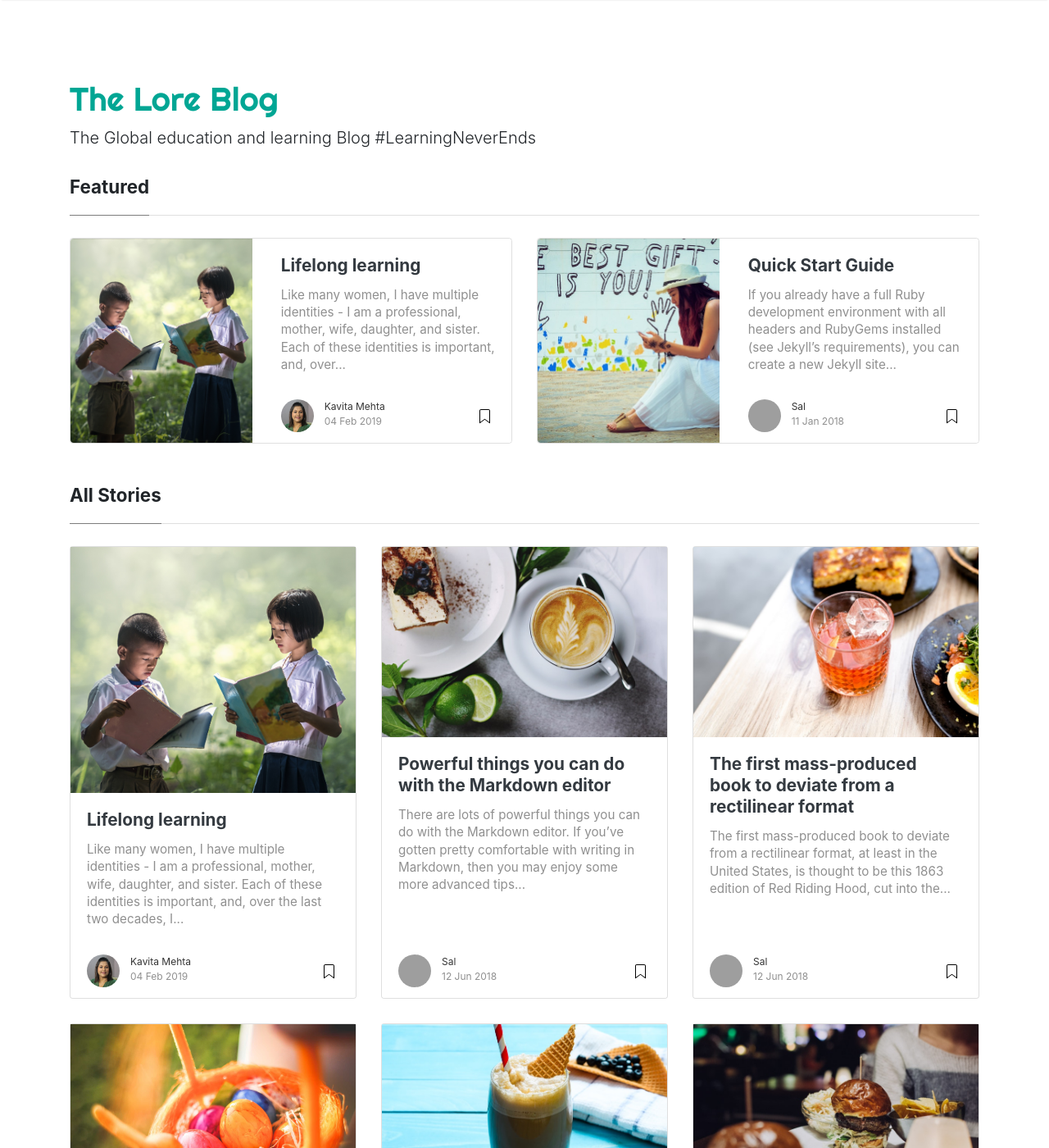
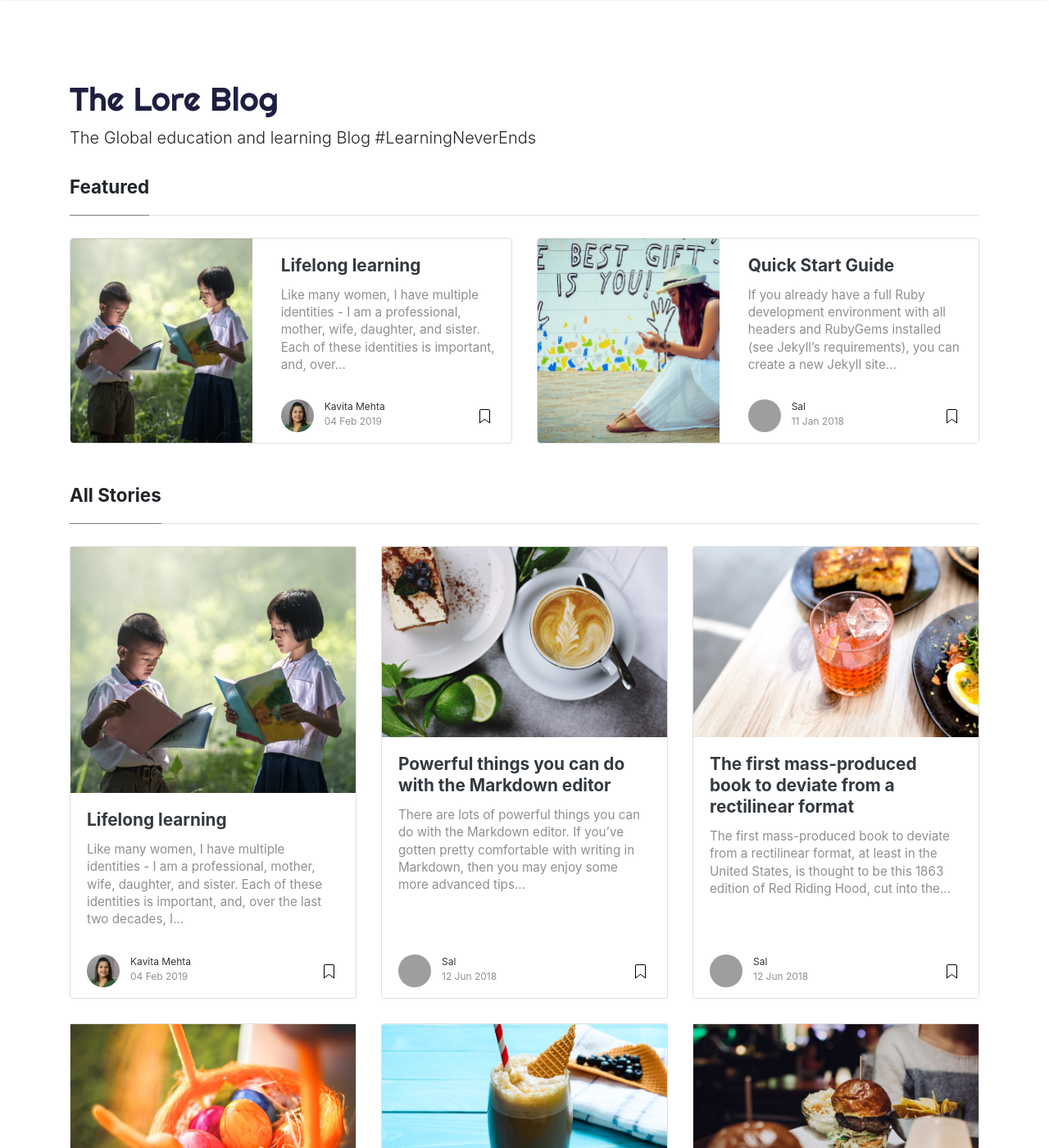
Before and after one commit to lore-blog/lore-blog.github.io, a Jekyll site: the page built from index.html, in a window 1280 px wide and 1400 px high. Shown: the whole window at 82% size. Built offline with Jekyll 4.4.1, drawn with Linux system fonts in a browser that asks for light colours; nearby versions of some CDN libraries; the list of posts is cut into pages by our own code; comment, search, counter and statistics services are not loaded; grey boxes are pictures that could not be loaded.

Commit message:
Heading font color

```diff
--- a/assets/css/screen.css
+++ b/assets/css/screen.css
@@ -232,7 +232,7 @@ span.post-read-more a:hover {
   margin-right: 5px;
 }
 .mainheading h1.sitetitle {
-  color: #00a694;
+  color: #1e1f40;
   font-family: Righteous;
 }
 .mainheading h1.posttitle {
```
